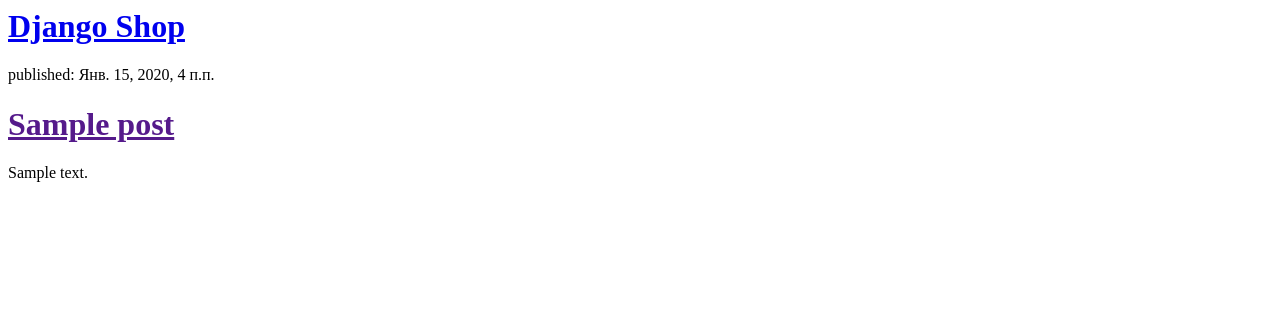
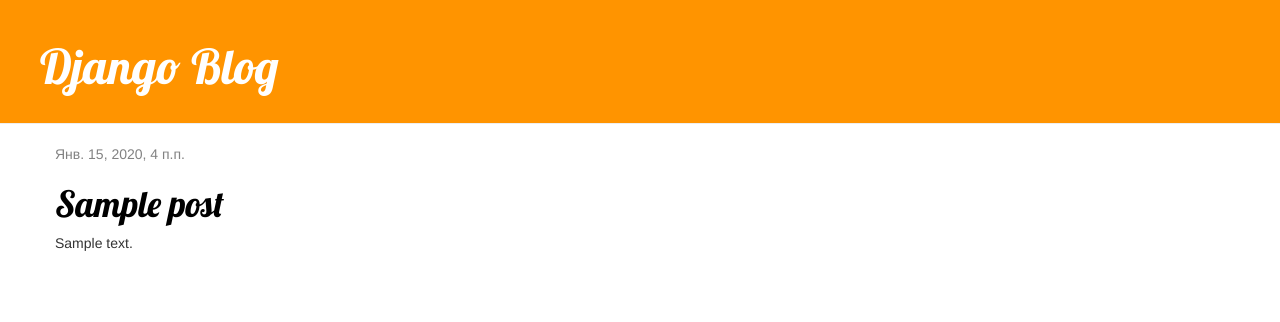
Before and after one commit to Kairat999/my-first-shop, a Django app: page / in a window 1280 px wide. Shown: the top 322 px of the page. Run offline with Django 3.2, Linux system fonts and the light colour scheme; tables that the repository leaves empty hold one stand-in row (values such as "Sample post"); some libraries are stand-ins or nearby versions.

Commit message:
Added view and template for detailed blog post as well as CSS for the site.

```diff
--- /dev/null
+++ b/shop/static/css/shop.css
@@ -0,0 +1,46 @@
+.page-header {
+    background-color: #ff9400;
+    margin-top: 0;
+    padding: 20px 20px 20px 40px;
+}
+
+.page-header h1, .page-header h1 a, .page-header h1 a:visited, .page-header h1 a:active {
+    color: #ffffff;
+    font-size: 36pt;
+    text-decoration: none;
+}
+
+.content {
+    margin-left: 40px;
+}
+
+h1, h2, h3, h4 {
+    font-family: 'Lobster', cursive;
+}
+
+.date {
+    color: #828282;
+}
+
+.save {
+    float: right;
+}
+
+.post-form textarea, .post-form input {
+    width: 100%;
+}
+
+.top-menu, .top-menu:hover, .top-menu:visited {
+    color: #ffffff;
+    float: right;
+    font-size: 26pt;
+    margin-right: 20px;
+}
+
+.post {
+    margin-bottom: 70px;
+}
+
+.post h1 a, .post h1 a:visited {
+    color: #000000;
+}
--- /dev/null
+++ b/shop/templates/shop/base.html
@@ -0,0 +1,24 @@
+{% load static %}
+
+<html>
+    <head>
+        <title>Django shop</title>
+        <link rel="stylesheet" href="//maxcdn.bootstrapcdn.com/bootstrap/3.2.0/css/bootstrap.min.css">
+		<link rel="stylesheet" href="//maxcdn.bootstrapcdn.com/bootstrap/3.2.0/css/bootstrap-theme.min.css">
+		<link href="https://fonts.googleapis.com/css?family=Lobster&subset=latin,cyrillic" rel="stylesheet" type="text/css">
+		<link rel="stylesheet" href="{% static 'css/shop.css' %}">
+    </head>
+<body>
+    <div class="page-header">
+        <h1><a href="/">Django Blog</a></h1>
+    </div>
+    <div class="content container">
+        <div class="row">
+            <div class="col-md-8">
+            {% block content %}
+            {% endblock %}
+            </div>
+        </div>
+    </div>
+</body>
+</html>
--- a/shop/templates/shop/post_list.html
+++ b/shop/templates/shop/post_list.html
@@ -1,20 +1,13 @@
-<html>
-    <head>
-        <title>Django shop</title>
-    </head>
-    <body>
+{% extends 'shop/base.html' %}
 
-        <div>
-            <h1><a href="/">Django Shop</a></h1>
+{% block content %}
+    {% for post in posts %}
+        <div class="post">
+            <div class="date">
+                {{ post.published_date }}
+            </div>
+            <h1><a href="{% url 'post_detail' pk=post.pk %}">{{ post.title }}</a></h1>
+            <p>{{ post.text|linebreaksbr }}</p>
         </div>
-
-{% for post in posts %}
-    <div>
-        <p>published: {{ post.published_date }}</p>
-        <h1><a href="">{{ post.title }}</a></h1>
-        <p>{{ post.text|linebreaksbr }}</p>
-    </div>
-{% endfor %}
-
-    </body>
-</html>
+    {% endfor %}
+{% endblock %}
--- a/shop/urls.py
+++ b/shop/urls.py
@@ -3,4 +3,5 @@
 
 urlpatterns = [
     path('', views.post_list, name='post_list'),
+    path('post/<int:pk>/', views.post_detail, name='post_detail'),
 ]
--- a/shop/views.py
+++ b/shop/views.py
@@ -1,7 +1,11 @@
-from django.shortcuts import render
+from django.shortcuts import render, get_object_or_404
 from django.utils import timezone
 from .models import Post
 
 def post_list(request):
     posts = Post.objects.filter(published_date__lte=timezone.now()).order_by('published_date')
     return render(request, 'shop/post_list.html', {'posts': posts})
+
+def post_detail(request, pk):
+    post = get_object_or_404(Post, pk=pk)
+    return render(request, 'shop/post_detail.html', {'post': post})
```
Also changed, not shown: shop/templates/shop/post_detail.html (added, +13 -0 lines).
